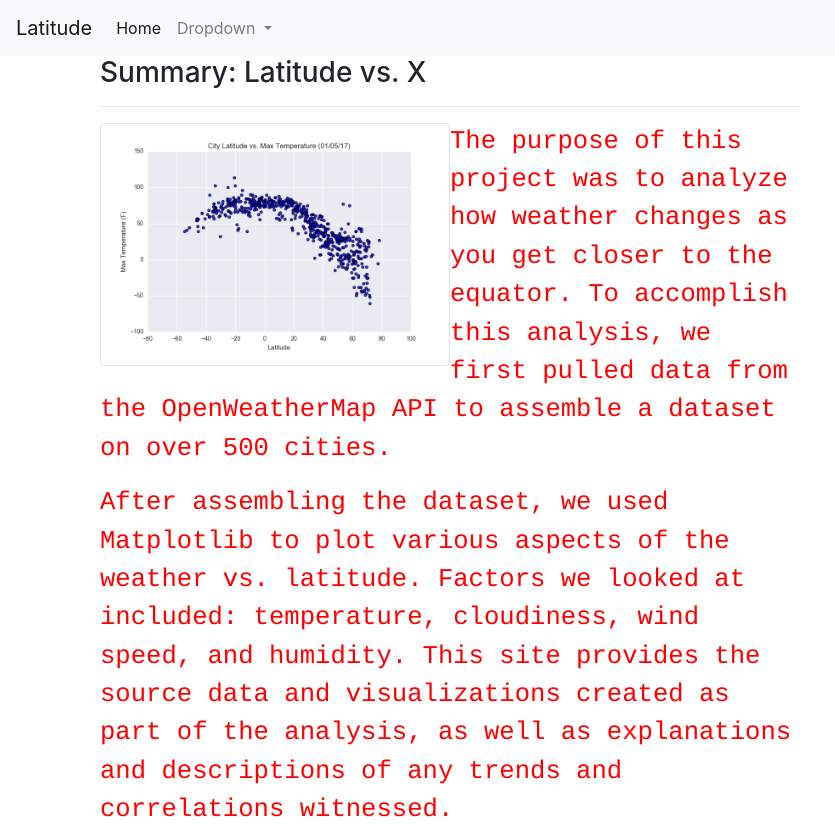
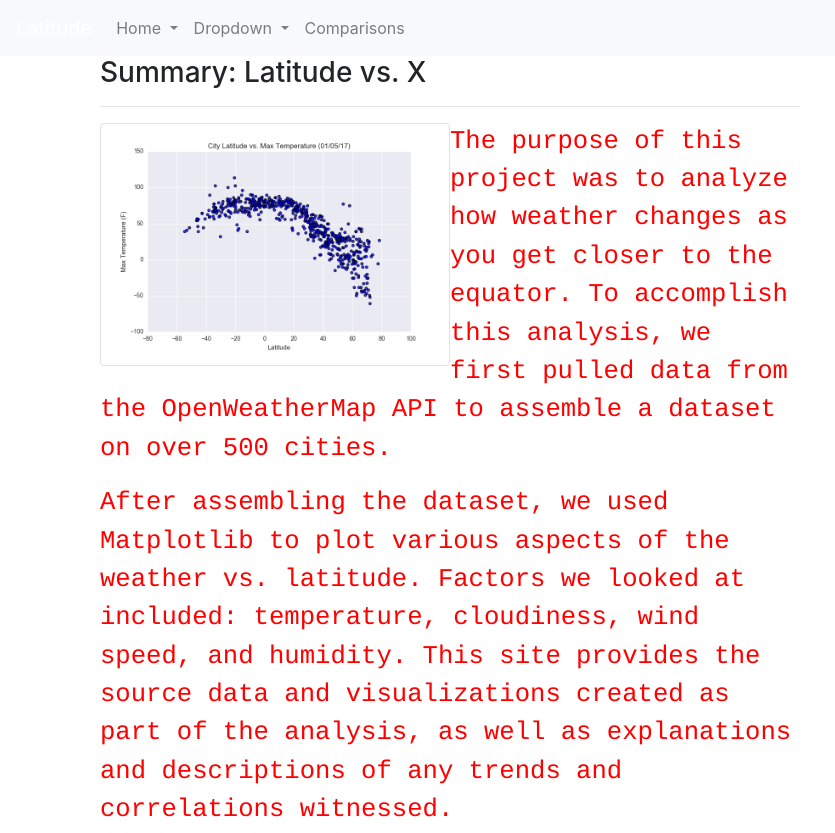
Before and after one commit to mconwa20/Web-Design-Challenge, a plain HTML site: page index.html in a window 1280 px wide. Shown: the top 833 px of the page, without its empty margins (0-835 px from the left). Drawn offline with nearby package versions, Linux system fonts and the light colour scheme.

Commit message:
navbar tweaks

```diff
--- a/index.html
+++ b/index.html
@@ -22,15 +22,15 @@
 
 <!--Navbar-->
 <nav class="navbar navbar-expand-lg navbar-light bg-light">
-  <a class="navbar-brand" href="#">Latitude</a>
+  <a class="navbar-brand text-white" href="index.html">Latitude</a>
   <button class="navbar-toggler" type="button" data-toggle="collapse" data-target="#navbarSupportedContent" aria-controls="navbarSupportedContent" aria-expanded="false" aria-label="Toggle navigation">
-    <span class="text-muted"></span>
+    <span class="navbar-toggler-icon"></span>
   </button>
 
   <div class="collapse navbar-collapse" id="navbarSupportedContent">
     <ul class="navbar-nav mr-auto">
-      <li class="nav-item active">
-        <a class="nav-link" href="#">Home <span class="sr-only">(current)</span></a>
+      <li class="nav-item dropdown">
+        <a class="nav-link dropdown-toggle" href="#">Home <span class="sr-only">(current)</span></a>
       </li>
       <li class="nav-item dropdown">
         <a class="nav-link dropdown-toggle" href="#" id="navbarDropdown" role="button" data-toggle="dropdown" aria-haspopup="true" aria-expanded="false">
@@ -42,6 +42,9 @@
           <a class="dropdown-item" href="visualization3.html">City Latitude vs. Cloudiness (01/05/17)</a>
           <a class="dropdown-item" href="visualization4.html">City Latitude vs. Wind Speed (01/05/17)</a>
         </div>
+      </li>
+      <li class="nav-item">
+            <a class="nav-link" href="comparisons.html"> Comparisons </a>
       </li>
     </ul>
   </div>
```
